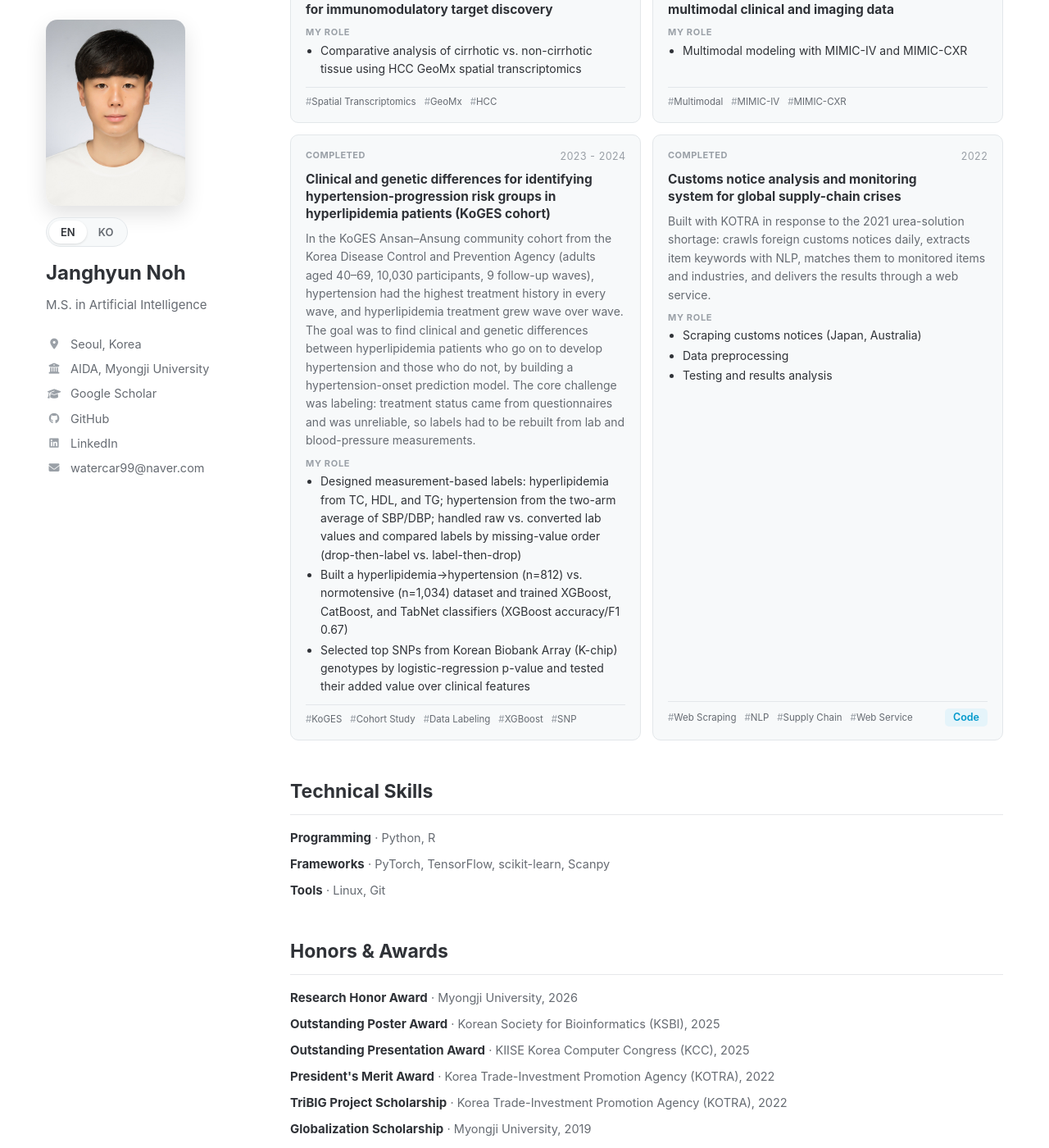
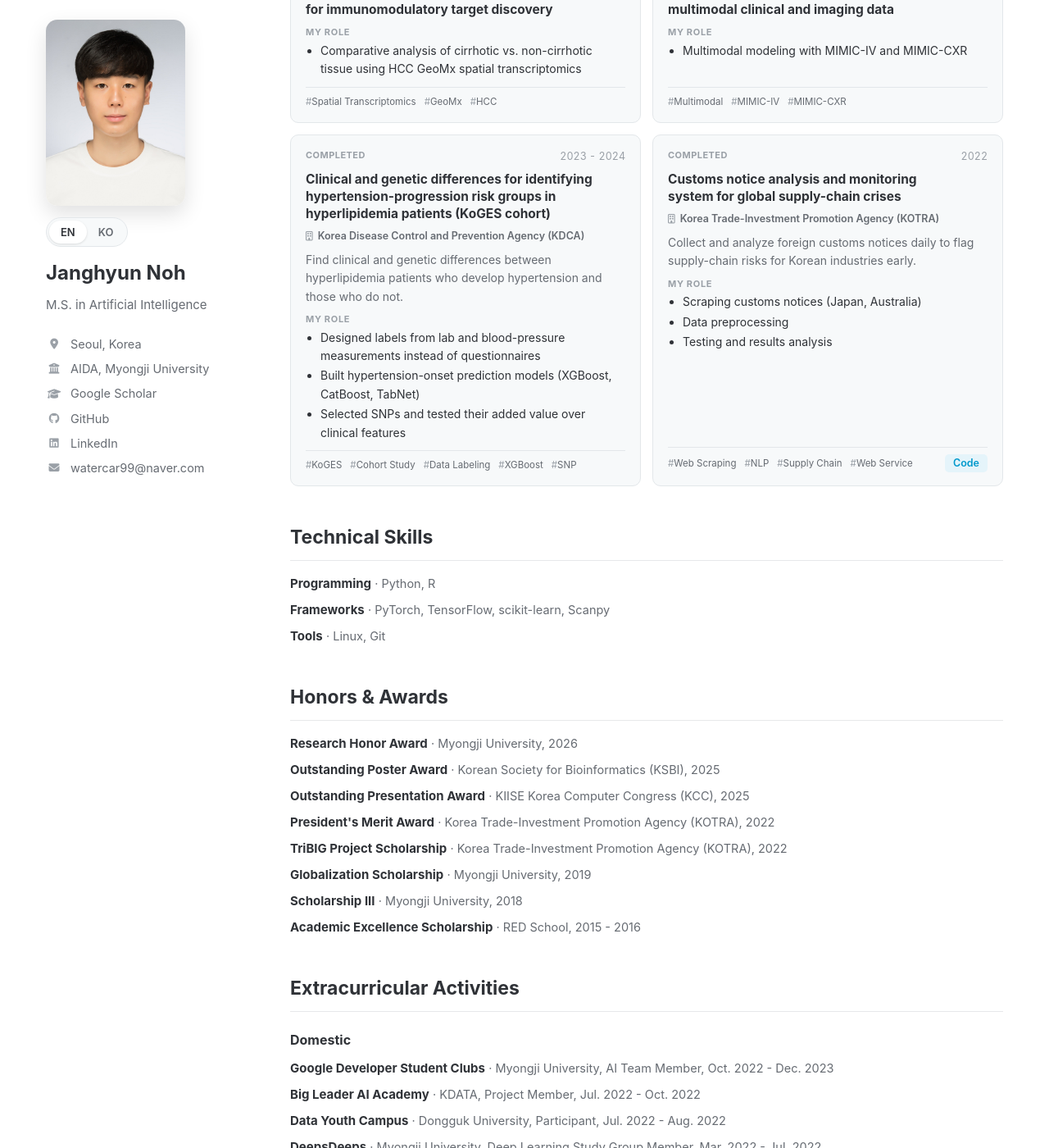
Before and after one commit to janghyunnoh/janghyunnoh.github.io, a Jekyll site: the page built from index.md, in a window 1280 px wide and 1400 px high, scrolled down 2505 px. Shown: the whole window at 82% size. Built offline with Jekyll 4.4.1, drawn with Linux system fonts in a browser that asks for light colours.

Commit message:
Shorten project cards to goal + role; add partner organization line
- KoGES and KOTRA cards: one-line goal and short role bullets
- New org / org_ko field shown under the card title (KDCA, KOTRA)

Co-Authored-By: Claude Opus 5.5 <noreply@anthropic.com>
Claude-Session: https://claude.ai/code/session_01KSQJoZP1auZdYkoBxWPSet

```diff
--- a/_data/projects.yml
+++ b/_data/projects.yml
@@ -1,7 +1,8 @@
 # One entry = one card. Only filled-in fields are shown.
 #   status: ongoing / completed
 #   title / title_ko        : card title (English titles are draft translations — please review)
-#   summary / summary_ko    : optional one line on what the project does
+#   org / org_ko            : partner or funding organization (shown under the title)
+#   summary / summary_ko    : one line on the project goal
 #   role / role_ko          : what YOU did (1-3 bullets)
 #   tags                    : keywords
 #   links                   : code / paper / demo / poster — buttons appear only when a URL is set
@@ -70,24 +71,28 @@
   period: "2023 - 2024"
   title: "Clinical and genetic differences for identifying hypertension-progression risk groups in hyperlipidemia patients (KoGES cohort)"
   title_ko: "KoGES 코호트 기반 고지혈증 환자의 고혈압 진행 위험군 규명을 위한 임상·유전적 차이 분석 연구"
-  summary: "In the KoGES Ansan–Ansung community cohort from the Korea Disease Control and Prevention Agency (adults aged 40–69, 10,030 participants, 9 follow-up waves), hypertension had the highest treatment history in every wave, and hyperlipidemia treatment grew wave over wave. The goal was to find clinical and genetic differences between hyperlipidemia patients who go on to develop hypertension and those who do not, by building a hypertension-onset prediction model. The core challenge was labeling: treatment status came from questionnaires and was unreliable, so labels had to be rebuilt from lab and blood-pressure measurements."
-  summary_ko: "질병관리청 KoGES 안산·안성 지역사회 코호트(40–69세, 10,030명, 9차 추적)에서 차수별 치료력을 보면 고혈압이 모든 차수에서 가장 높았고, 고지혈증 치료력은 차수가 지날수록 늘었습니다. 이를 바탕으로 고지혈증 환자 중 고혈압이 발생하는 경우와 발생하지 않는 경우의 임상·유전적 차이를 고혈압 발생 예측 모델로 규명하고자 했습니다. 핵심 난제는 라벨링으로, 설문으로 수집된 치료 여부는 신뢰도가 낮아 혈액검사·혈압 수치 기반으로 라벨을 다시 설계했습니다."
+  org: "Korea Disease Control and Prevention Agency (KDCA)"
+  org_ko: "질병관리청"
+  summary: "Find clinical and genetic differences between hyperlipidemia patients who develop hypertension and those who do not."
+  summary_ko: "고지혈증 환자 중 고혈압이 발생하는 군과 발생하지 않는 군의 임상·유전적 차이 규명"
   role:
-    - "Designed measurement-based labels: hyperlipidemia from TC, HDL, and TG; hypertension from the two-arm average of SBP/DBP; handled raw vs. converted lab values and compared labels by missing-value order (drop-then-label vs. label-then-drop)"
-    - "Built a hyperlipidemia→hypertension (n=812) vs. normotensive (n=1,034) dataset and trained XGBoost, CatBoost, and TabNet classifiers (XGBoost accuracy/F1 0.67)"
-    - "Selected top SNPs from Korean Biobank Array (K-chip) genotypes by logistic-regression p-value and tested their added value over clinical features"
+    - "Designed labels from lab and blood-pressure measurements instead of questionnaires"
+    - "Built hypertension-onset prediction models (XGBoost, CatBoost, TabNet)"
+    - "Selected SNPs and tested their added value over clinical features"
   role_ko:
-    - "수치 기반 라벨링 설계: 고지혈증(TC·HDL·TG), 고혈압(양팔 평균 SBP/DBP) 기준, 원 측정값·변환값 처리, 결측 처리 순서(선 결측 제거 / 선 기준 적용)별 라벨 비교"
-    - "선 고지혈증 → 후 고혈압(812명) vs 정상혈압 유지(1,034명) 데이터셋 구축 및 XGBoost·CatBoost·TabNet 분류 (XGBoost acc/F1 0.67)"
-    - "Korean Biobank Array(K-chip) 유전정보에서 로지스틱 회귀 p-value 기반 상위 SNP 선별 후 임상 변수 대비 추가 효과 검증"
+    - "설문 대신 혈액검사·혈압 수치 기반 라벨링 기준 설계"
+    - "고혈압 발생 예측 모델 구축 (XGBoost·CatBoost·TabNet)"
+    - "SNP 선별 및 임상 변수 대비 추가 효과 검증"
   tags: [KoGES, Cohort Study, Data Labeling, XGBoost, SNP]
 
 - status: completed
   period: "2022"
   title: "Customs notice analysis and monitoring system for global supply-chain crises"
   title_ko: "글로벌 공급망 위기 대응을 위한 세관 고시 분석 및 모니터링 시스템 개발"
-  summary: "Built with KOTRA in response to the 2021 urea-solution shortage: crawls foreign customs notices daily, extracts item keywords with NLP, matches them to monitored items and industries, and delivers the results through a web service."
-  summary_ko: "2021년 요소수 대란 같은 공급망 위기를 막기 위해 KOTRA와 연계해 구상한 시스템. 해외 관세청 세관 고시를 매일 수집하고, NLP 키워드 추출과 품목·산업군 매칭으로 국내 영향을 분석해 웹 서비스로 제공합니다."
+  org: "Korea Trade-Investment Promotion Agency (KOTRA)"
+  org_ko: "대한무역투자진흥공사 (KOTRA)"
+  summary: "Collect and analyze foreign customs notices daily to flag supply-chain risks for Korean industries early."
+  summary_ko: "해외 관세청 세관 고시를 매일 수집·분석해 공급망 위기 신호를 산업 관계자에게 빠르게 전달"
   role:
     - "Scraping customs notices (Japan, Australia)"
     - "Data preprocessing"
--- a/_layouts/profile.html
+++ b/_layouts/profile.html
@@ -136,6 +136,9 @@
                         <span>{% if ko %}{{ pr.period | replace: "Present", "현재" }}{% else %}{{ pr.period }}{% endif %}</span>
                     </div>
                     <h4>{% if ko %}{{ pr.title_ko | default: pr.title }}{% else %}{{ pr.title }}{% endif %}</h4>
+                    {%- if pr.org %}
+                    <div class="org"><i class="fa-regular fa-building"></i><span>{% if ko %}{{ pr.org_ko | default: pr.org }}{% else %}{{ pr.org }}{% endif %}</span></div>
+                    {%- endif %}
                     {%- if summary %}
                     <p class="summary">{{ summary }}</p>
                     {%- endif %}
--- a/assets/css/profile.css
+++ b/assets/css/profile.css
@@ -216,6 +216,8 @@ p { margin-bottom: 12px; max-width: 72ch; }
 .status { font-weight: 700; text-transform: uppercase; letter-spacing: .04em; font-size: 11px; }
 .status.ongoing { color: var(--ongoing); }
 .card h4 { font-size: 15.5px; line-height: 1.35; text-wrap: balance; }
+.card .org { display: flex; align-items: center; gap: 6px; font-size: 12.5px; font-weight: 600; color: var(--muted); margin-top: -2px; }
+.card .org i { color: var(--faint); font-size: 11.5px; }
 .card .summary { font-size: 14px; color: var(--muted); margin: 0; }
 .role-label { font-size: 11px; font-weight: 700; letter-spacing: .06em; text-transform: uppercase; color: var(--faint); margin-bottom: 2px; }
 .card ul { padding-left: 18px; font-size: 14px; }
```
